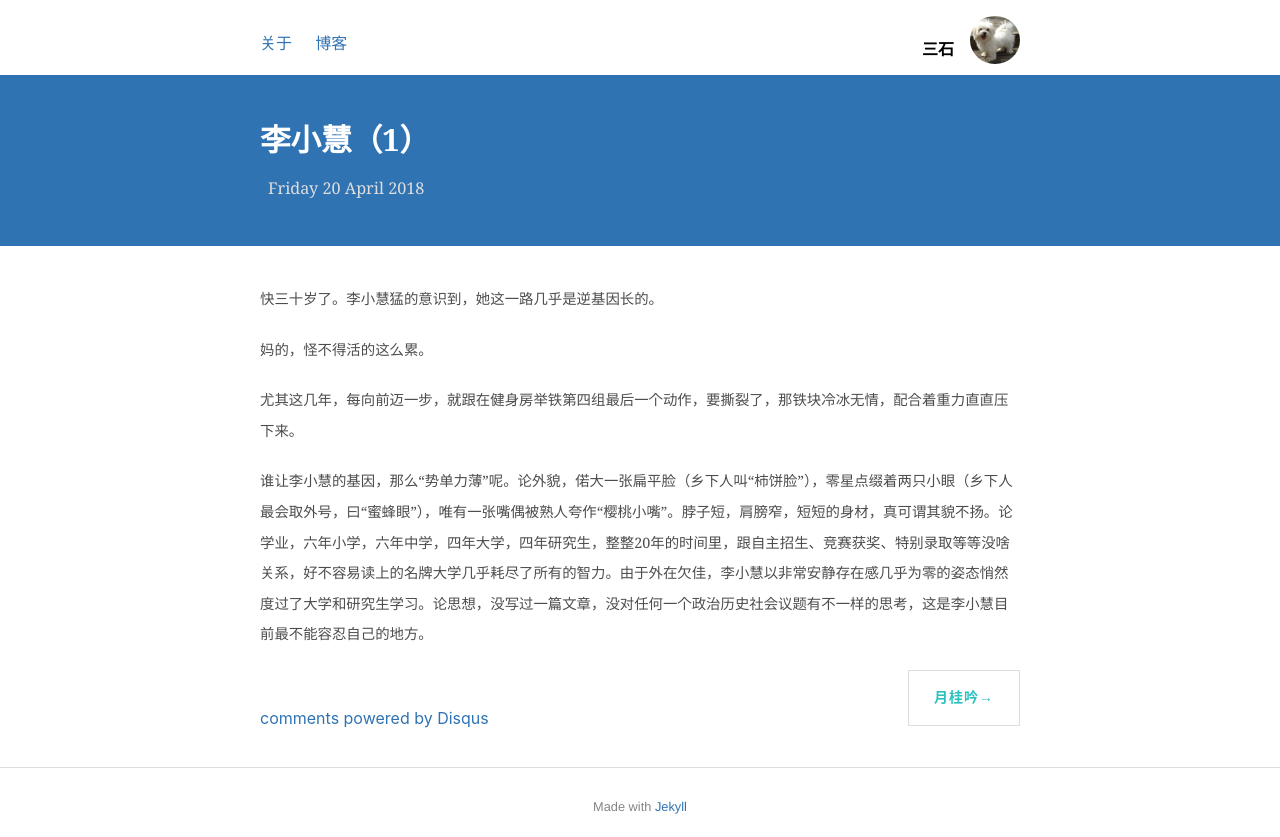
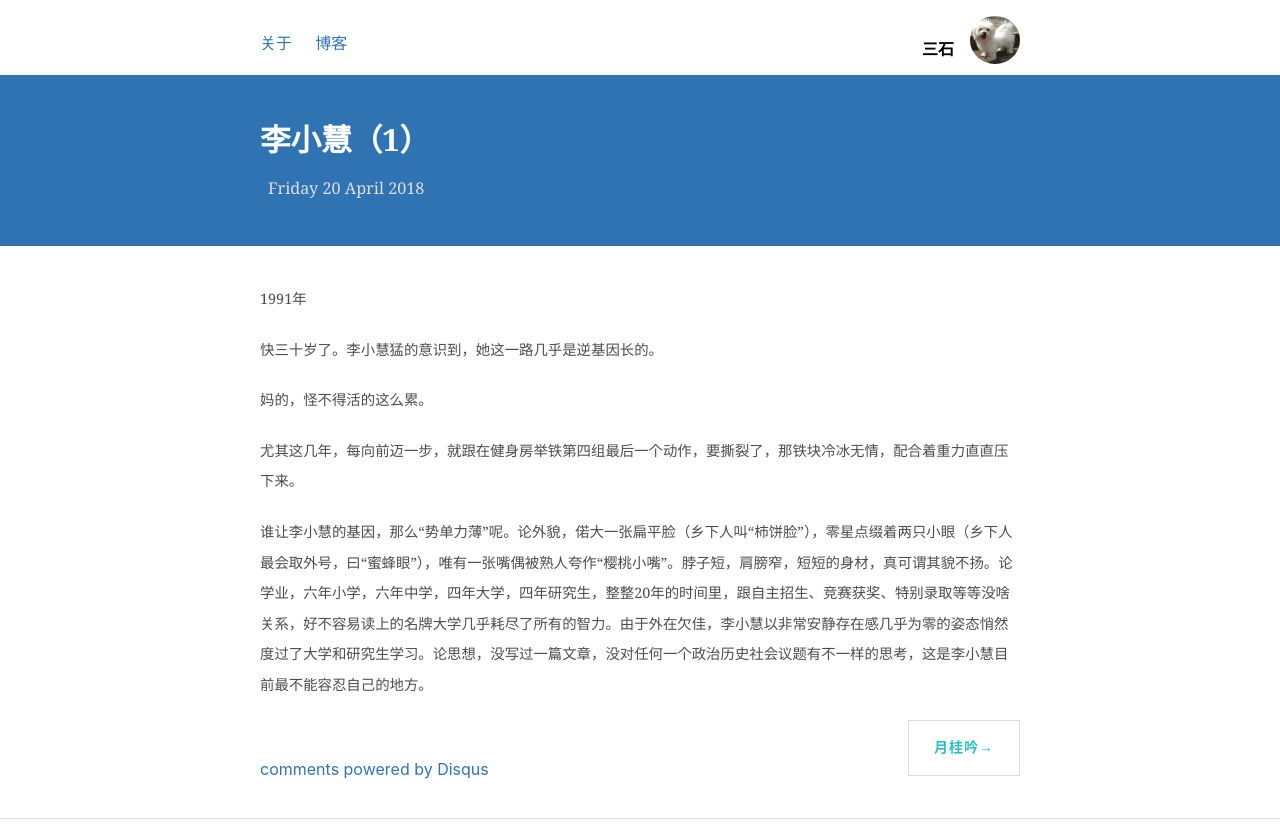
Before and after one commit to shirleysteve/1, a Jekyll site: the page built from _posts/2018-4-20-李小慧（1）.md, in a window 1280 px wide. Shown: the top 837 px of the page. Built offline with Jekyll 4.4.1, drawn with Linux system fonts in a browser that asks for light colours; nearby versions of some CDN libraries; comment, search, counter and statistics services are not loaded.

Commit message:
Update 2018-4-20-李小慧（1）.md

```diff
--- a/_posts/2018-4-20-李小慧（1）.md
+++ b/_posts/2018-4-20-李小慧（1）.md
@@ -1,8 +1,10 @@
 ---
 layout: post
 
-title: 李小慧（1）
+title:
 ---
+
+1991年
 
 快三十岁了。李小慧猛的意识到，她这一路几乎是逆基因长的。
 
```
